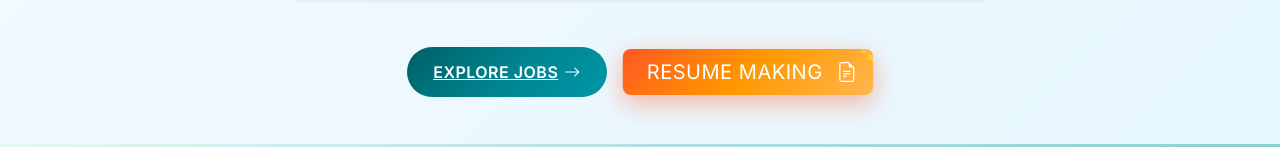
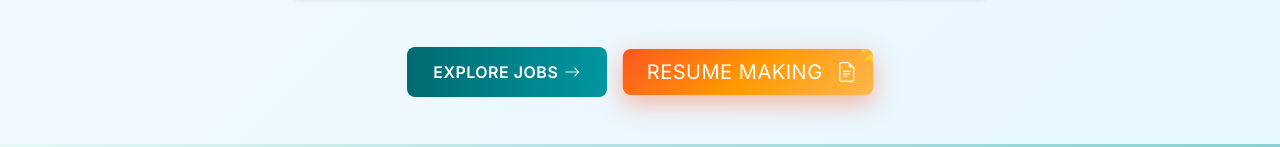
Before and after one commit to geethanjalitconnects/tconnects-frontend, a React (Vite) app: page / in a window 1280 px wide. Shown: the part 731-878 px from the top of the page. Built offline with nearby package versions, Linux system fonts and the light colour scheme; no server answers.

Commit message:
Update Explore Jobs button styling

```diff
--- a/src/components/HeroSection.css
+++ b/src/components/HeroSection.css
@@ -545,24 +545,47 @@ input::placeholder {
   outline: none !important;
   box-shadow: none !important;
 }
+/* MAIN EXPLORE JOBS BUTTON STYLE */
 .explore-jobs-btn {
   font-size: clamp(0.8rem, 1.6vw, 1rem) !important;
   white-space: nowrap;
   padding: 0.8rem 1.5rem !important;
+
   display: flex;
   align-items: center;
   gap: 6px;
+
+  background: linear-gradient(90deg, #006b70, #0096a0); /* keep your color */
+  color: white !important;
+
+  border-radius: 8px !important;  /* RECTANGLE SHAPE */
+  border: none !important;
+
+  text-decoration: none !important;  /* REMOVE UNDERLINE */
+  font-weight: 600;
+
+  transition: 0.25s ease;
 }
 
+/* HOVER EFFECT */
+.explore-jobs-btn:hover {
+  opacity: 0.9;
+  transform: translateY(-2px);
+  text-decoration: none !important;
+}
+
+/* EXISTING Z-INDEX AND POINTER EVENTS (kept) */
 .explore-jobs-btn {
   position: relative;
   z-index: 9999 !important;
   pointer-events: auto !important;
 }
+
 .hero-buttons {
   position: relative;
   z-index: 9999 !important;
 }
+
 .hero-content-overlay {
   pointer-events: none !important;
 }
@@ -571,6 +594,7 @@ input::placeholder {
 .hero-buttons * {
   pointer-events: auto !important;
 }
+
 
 
 /* Comprehensive responsive breakpoints */
```
